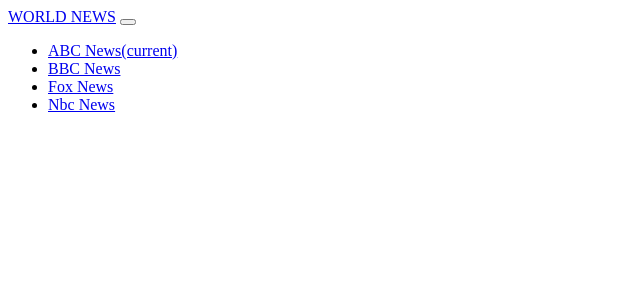
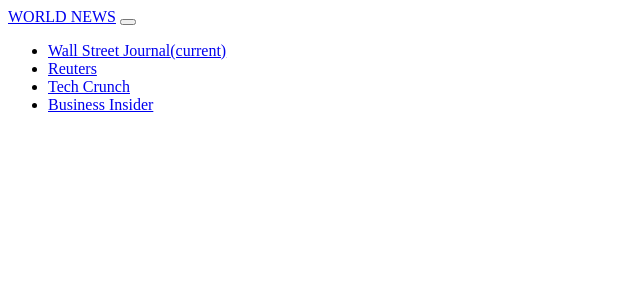
Before and after one commit to kelvin53/News-Highlight, a Flask app: template templates/navbar.html in a window 1280 px wide. Shown: the top 300 px of the page, without its empty margins (0-640 px from the left). Run offline with Flask 2, Linux system fonts and the light colour scheme; the template is opened without the code that fills it, so the values that code supplies are empty.

Commit message:
modify templates

```diff
--- a/templates/navbar.html
+++ b/templates/navbar.html
@@ -7,16 +7,16 @@
     <div class="collapse navbar-collapse" id="navbarSupportedContent">
     <ul class="navbar-nav mr-auto list">
         <li class="nav-item active">
-        <a class="nav-link" href="#">ABC News<span class="sr-only">(current)</span></a>
+        <a class="nav-link" href="#">Wall Street Journal<span class="sr-only">(current)</span></a>
         </li>
         <li class="nav-item active">
-        <a class="nav-link" href="{{ url_for('bbc') }}">BBC News</a>
+        <a class="nav-link" href="{{ url_for('reuters') }}">Reuters</a>
         </li>
         <li class="nav-item active">
-        <a class="nav-link" href="{{ url_for('fox') }}">Fox News</a>
+        <a class="nav-link" href="{{ url_for('techcrunch') }}">Tech Crunch</a>
         </li>
         <li class="nav-item active">
-        <a class="nav-link" href="{{ url_for('nbc') }}">Nbc News</a>
+        <a class="nav-link" href="{{ url_for('insider') }}">Business Insider</a>
         </li>
     </ul>
     </div>
--- a/views.py
+++ b/views.py
@@ -6,7 +6,7 @@
 @app.route('/')
 def Index():
     newsapi = NewsApiClient(api_key="bbb081415b6b417eb5d3fbfe57199cf8")
-    topheadlines = newsapi.get_top_headlines(sources="abc-news")
+    topheadlines = newsapi.get_top_headlines(sources="the-wall-street-journal")
 
     articles = topheadlines['articles']
 
@@ -29,10 +29,10 @@
     mylist = zip(news, desc, img,url,publAt)
 
     return render_template('index.html', context = mylist)
-@app.route('/bbc')
-def bbc():
+@app.route('/reuters')
+def reuters():
     newsapi = NewsApiClient(api_key="bbb081415b6b417eb5d3fbfe57199cf8")
-    topheadlines = newsapi.get_top_headlines(sources="bbc-news")
+    topheadlines = newsapi.get_top_headlines(sources="reuters")
 
     articles = topheadlines['articles']
 
@@ -54,12 +54,12 @@
     mylist = zip(news, desc, img,url,publAt)
 
 
-    return render_template('bbc.html', context = mylist)
+    return render_template('reuters.html', context = mylist)
 
-@app.route('/fox')
-def fox():
+@app.route('/techcrunch')
+def techcrunch():
     newsapi = NewsApiClient(api_key="bbb081415b6b417eb5d3fbfe57199cf8")
-    topheadlines = newsapi.get_top_headlines(sources="fox-news")
+    topheadlines = newsapi.get_top_headlines(sources="techcrunch")
 
     articles = topheadlines['articles']
 
@@ -81,11 +81,11 @@
     mylist = zip(news, desc, img,url,publAt)
 
 
-    return render_template('fox.html', context = mylist)
-@app.route('/nbc')
-def nbc():
+    return render_template('techcrunch.html', context = mylist)
+@app.route('/insider')
+def insider():
     newsapi = NewsApiClient(api_key="bbb081415b6b417eb5d3fbfe57199cf8")
-    topheadlines = newsapi.get_top_headlines(sources="nbc-news")
+    topheadlines = newsapi.get_top_headlines(sources="business-insider")
 
     articles = topheadlines['articles']
 
@@ -107,7 +107,7 @@
     mylist = zip(news, desc, img,url,publAt)
 
 
-    return render_template('nbc.html', context = mylist)
+    return render_template('insider.html', context = mylist)
 
 if __name__ == "__main__":
     app.run(debug=True)
```
Also changed, not shown: templates/insider.html (renamed from templates/nbc.html), templates/reuters.html (renamed from templates/bbc.html), templates/techcrunch.html (renamed from templates/fox.html).
